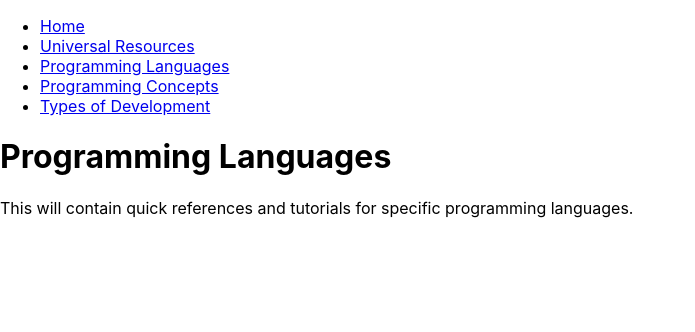
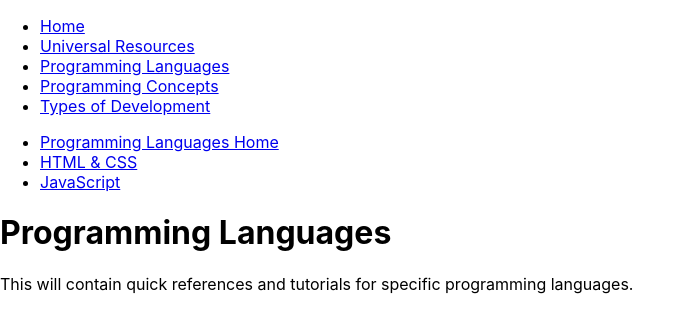
Before and after one commit to beanc16/programming-resources, a React (Create React App) app: page /#/languages in a window 1280 px wide. Shown: the top 332 px of the page, without its empty margins (0-695 px from the left). Built offline with nearby package versions, Linux system fonts and the light colour scheme.

Commit message:
Create nested routes

```diff
--- a/src/App.js
+++ b/src/App.js
@@ -17,7 +17,7 @@ function App()
   return (
     <div id="app">
       <nav>
-        <ul id="navigation">
+        <ul>
           <li>
             <Link to="/">Home</Link>
           </li>
--- a/src/index.js
+++ b/src/index.js
@@ -4,7 +4,6 @@ import './index.css';
 import App from './App';
 import reportWebVitals from './reportWebVitals';
 import {
-  BrowserRouter as Router,
   HashRouter
 } from "react-router-dom";
 
--- /dev/null
+++ b/src/routes/languages/home/plHome.js
@@ -0,0 +1,18 @@
+function PLHome()
+{
+    return(
+        <div id="pl-home">
+            <div>
+                <h1>Programming Languages</h1>
+                <p>
+                    This will contain quick references and tutorials for
+                    specific programming languages.
+                </p>
+            </div>
+        </div>
+    );
+}
+
+
+
+export default PLHome;
--- /dev/null
+++ b/src/routes/languages/htmlAndCss/htmlAndCss.js
@@ -0,0 +1,18 @@
+function HtmlAndCss()
+{
+    return(
+        <div id="pl-html-css">
+            <div>
+                <h1>HTML & CSS</h1>
+                <p>
+                    This will contain quick references and tutorials for
+                    HTML & CSS.
+                </p>
+            </div>
+        </div>
+    );
+}
+
+
+
+export default HtmlAndCss;
--- /dev/null
+++ b/src/routes/languages/javascript/javascript.js
@@ -0,0 +1,18 @@
+function JavaScript()
+{
+    return(
+        <div id="pl-javascript">
+            <div>
+                <h1>JavaScript</h1>
+                <p>
+                    This will contain quick references and tutorials for
+                    JavaScript.
+                </p>
+            </div>
+        </div>
+    );
+}
+
+
+
+export default JavaScript;
--- a/src/routes/languages/programmingLanguages.js
+++ b/src/routes/languages/programmingLanguages.js
@@ -1,14 +1,48 @@
+import {
+    Switch,
+    Route,
+    Link,
+    useRouteMatch
+} from "react-router-dom";
+
+// Routes
+import PLHome from "./home/plHome";
+import HtmlAndCss from "./htmlAndCss/htmlAndCss";
+import JavaScript from "./javascript/javascript";
+
+
 function ProgrammingLanguages()
 {
+    let match = useRouteMatch();
+
     return(
         <div id="programming-languages">
-            <h1>Programming Languages</h1>
-            <p>
-                This will contain quick references and tutorials for
-                specific programming languages.
-            </p>
+            <nav>
+                <ul>
+                    <li>
+                        <Link to={`${match.url}`}>Programming Languages Home</Link>
+                    </li>
+                    <li>
+                        <Link to={`${match.url}/html-css`}>HTML & CSS</Link>
+                    </li>
+                    <li>
+                        <Link to={`${match.url}/javascript`}>JavaScript</Link>
+                    </li>
+                </ul>
+            </nav>
+            <Switch>
+                <Route path={`${match.path}/html-css`}>
+                    <HtmlAndCss />
+                </Route>
+                <Route path={`${match.path}/javascript`}>
+                    <JavaScript />
+                </Route>
+                <Route path={`${match.path}`}>
+                    <PLHome />
+                </Route>
+            </Switch>
         </div>
-    )
+    );
 }
 
 
```
